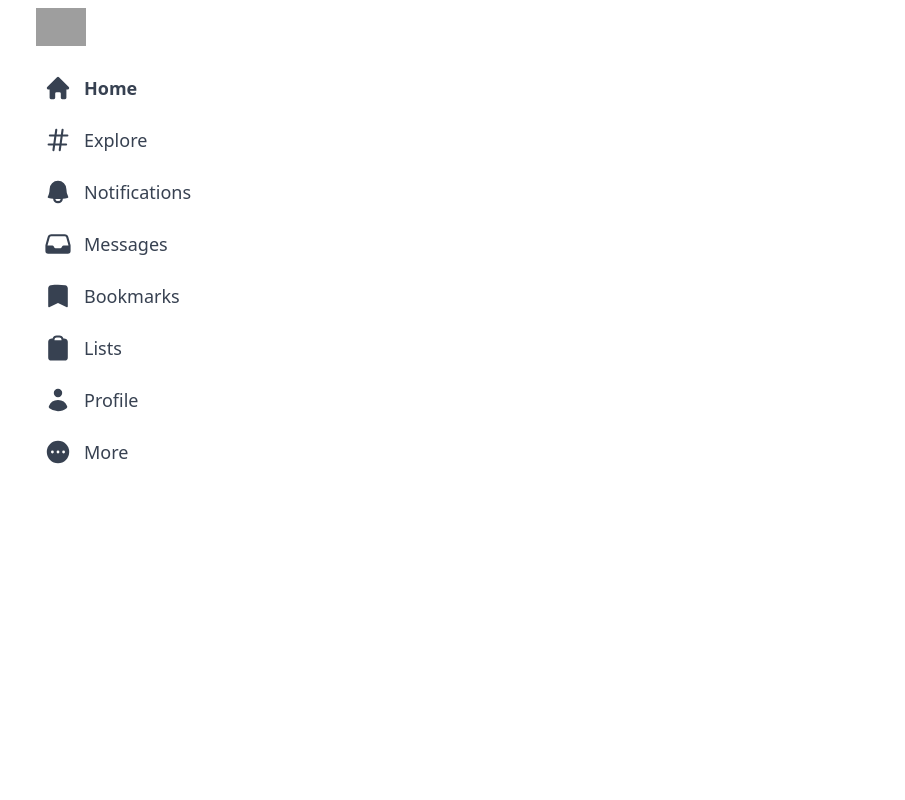
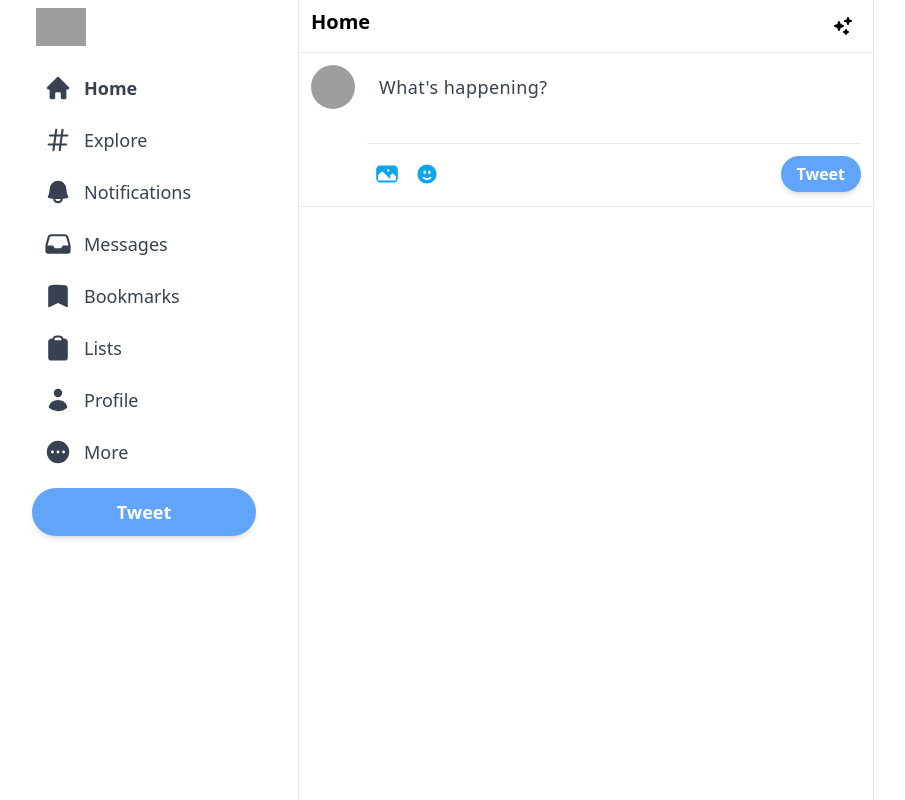
Before and after one commit to ChuiKinHo/CSCI3100_Project, a Next.js app: page / in a window 1280 px wide. Shown: the whole page, without its empty margins (72-977 px from the left). Built offline with nearby package versions, Linux system fonts and the light colour scheme; grey boxes are pictures that could not be loaded.

Commit message:
Text area done

```diff
--- a/package.json
+++ b/package.json
@@ -15,12 +15,14 @@
     "@types/react-dom": "18.0.11",
     "eslint": "8.36.0",
     "eslint-config-next": "13.2.4",
+    "framer-motion": "^10.6.1",
     "next": "13.2.4",
     "react": "18.2.0",
     "react-dom": "18.2.0",
     "typescript": "4.9.5"
   },
   "devDependencies": {
+    "@tailwindcss/forms": "^0.5.3",
     "autoprefixer": "^10.4.14",
     "postcss": "^8.4.21",
     "tailwindcss": "^3.2.7"
--- /dev/null
+++ b/src/components/Feed.js
@@ -0,0 +1,24 @@
+import {SparklesIcon} from '@heroicons/react/20/solid';
+import {AnimatePresence, motion} from 'framer-motion';
+import {useEffect, useState} from 'react';
+
+import Input from './Input';
+
+// import Input from './Input';
+// import Post from './Post';
+
+export default function Feed() {
+  const [posts, setPosts] = useState([]);
+
+  return (
+    <div className='xl:ml-[370px] border-l border-r border-gray-200  xl:min-w-[576px] sm:ml-[73px] flex-grow max-w-xl'>
+      <div className='flex py-2 px-3 sticky top-0 z-50 bg-white border-b border-gray-200'>
+        <h2 className='text-lg sm:text-xl font-bold cursor-pointer'>Home</h2>
+        <div className="hoverEffect flex items-center justify-center px-0 ml-auto w-9 h-9">
+          <SparklesIcon className="h-5" />
+        </div>
+      </div>
+      <Input />
+    </div>
+  );
+}
--- /dev/null
+++ b/src/components/Input.js
@@ -0,0 +1,44 @@
+import { FaceSmileIcon, PhotoIcon } from '@heroicons/react/20/solid';
+
+export default function Input() {
+  return (
+    <div className="flex border-b border-gray-200 p-3 space-x-3">
+      <img
+        src="https://pbs.twimg.com/profile_images/1121328878142853120/e-rpjoJi_bigger.png"
+        alt="user-img"
+        className="h-11 w-11 rounded-full cursor-pointer hover:brightness-95"
+      />
+                <div className="w-full divide-y divide-gray-200">
+
+      <div className="flex-1">
+      <textarea
+                className="w-full border-none focus:ring-0 text-lg placeholder-gray-700 tracking-wide min-h-[50px] text-gray-700 resize-none"
+                rows="2"
+                placeholder="What's happening?"
+              ></textarea>
+      </div>
+
+      <div className="flex items-center justify-between pt-2.5">
+        <div className="flex">
+          <div className="">
+            <label htmlFor="image-upload">
+              <PhotoIcon className="h-10 w-10 hoverEffect p-2 text-sky-500 hover:bg-sky-100" />
+            </label>
+            <input
+              id="image-upload"
+              type="file"
+              hidden
+            />
+          </div>
+          <FaceSmileIcon className="h-10 w-10 hoverEffect p-2 text-sky-500 hover:bg-sky-100" />
+        </div>
+        <button
+          className="bg-blue-400 text-white px-4 py-1.5 rounded-full font-bold shadow-md hover:brightness-95 disabled:opacity-50"
+        >
+          Tweet
+        </button>
+      </div>
+      </div>
+      </div>
+  );
+}
--- a/src/components/Sidebar.js
+++ b/src/components/Sidebar.js
@@ -18,24 +18,28 @@
         <SidebarMenuItem text="Home" Icon={HomeIcon} active />
       <SidebarMenuItem text = 'Explore' Icon =
        {
-         HashtagIcon
+    HashtagIcon
        } />
 
         <>
           <SidebarMenuItem text="Notifications" Icon={BellIcon} />
       <SidebarMenuItem text = 'Messages' Icon =
        {
-         InboxIcon
+    InboxIcon
        } />
           <SidebarMenuItem text="Bookmarks" Icon={BookmarkIcon} />
       <SidebarMenuItem text = 'Lists' Icon =
        {
-         ClipboardIcon
+    ClipboardIcon
        } />
           <SidebarMenuItem text="Profile" Icon={UserIcon} />
       <SidebarMenuItem text = 'More' Icon = {
-        EllipsisHorizontalCircleIcon
+    EllipsisHorizontalCircleIcon
       } />
         </></div>
+    <button className="bg-blue-400 text-white rounded-full w-56 h-12 font-bold shadow-md hover:brightness-95 text-lg hidden xl:inline">
+    Tweet
+  </button>
+
     </div>);
 }
--- a/src/pages/index.tsx
+++ b/src/pages/index.tsx
@@ -1,15 +1,25 @@
 import Head from 'next/head'
-import Image from 'next/image'
 import { Inter } from 'next/font/google'
 import Sidebar from "../components/Sidebar";
+import Feed from "../components/Feed";
 
 
 const inter = Inter({ subsets: ['latin'] })
 
-export default function Home() {
+
+export default function Home({}) {
   return (
     <div>
-      <Sidebar />
-  </div>
-  )
+      <Head>
+        <title>Twitter Clone</title>
+        <meta name="description" content="Generated by create next app" />
+        <link rel="icon" href="/favicon.ico" />
+      </Head>
+
+      <main className="flex min-h-screen mx-auto">
+        <Sidebar />
+        <Feed />
+      </main>
+    </div>
+  );
 }
--- a/tailwind.config.js
+++ b/tailwind.config.js
@@ -11,5 +11,5 @@
   theme : {
     extend : {},
   },
-  plugins : [],
+  plugins : [require('@tailwindcss/forms')],
 }
```
Also changed, not shown: 1 other file (tests, documents, lock files or other folders).
